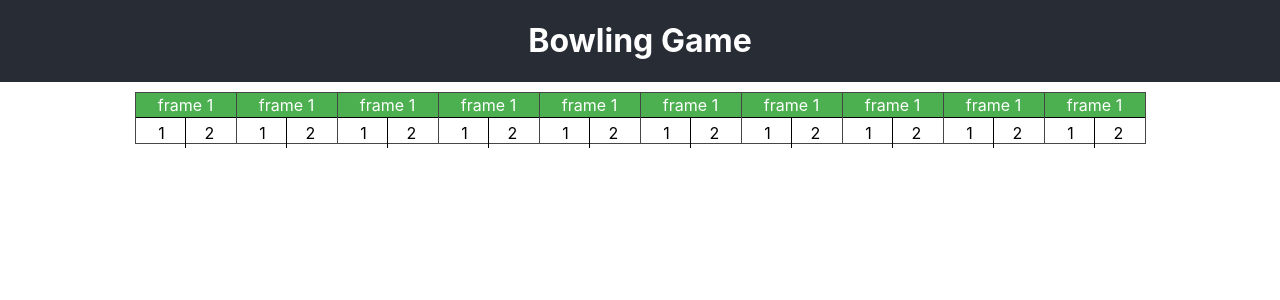
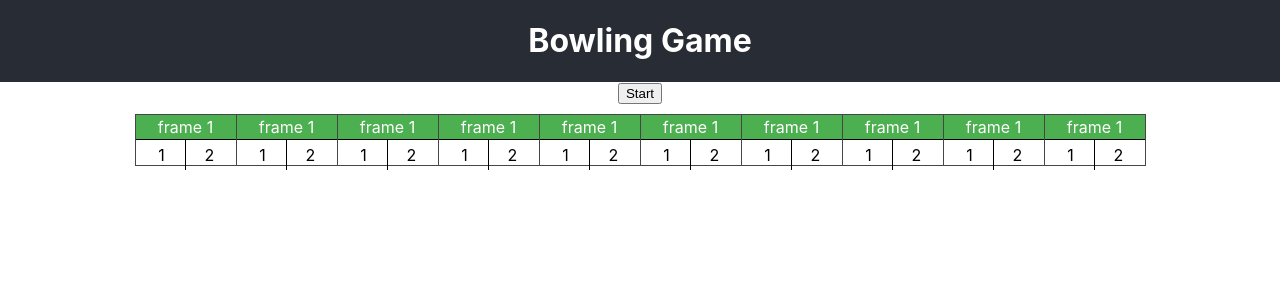
Before and after one commit to naveen5765/bowling-game-kata, a React (Create React App) app: page / in a window 1280 px wide. Shown: the top 300 px of the page. Built offline with nearby package versions, Linux system fonts and the light colour scheme; the HTML template or start-up script is replaced by a standard one.

Commit message:
feat: Show a start button and on click of it, generate 20 random rolls

```diff
--- a/src/App.js
+++ b/src/App.js
@@ -3,6 +3,17 @@ import './App.css';
 import FrameComponent from './components/Frame-component';
 
 class App extends Component {
+  constructor(){
+    super();
+    this.scoreBoard = [];
+  }
+
+  rollPins = () =>{
+    for(let i=0; i<20 ; i++){
+      this.scoreBoard.push(Math.random());
+    }
+  }
+
   render() {
     return (
       <div className="App">
@@ -11,6 +22,9 @@ class App extends Component {
             Bowling Game
           </h1>
         </header>
+        <button
+          className="btn_generate"
+          onClick={this.rollPins()}>Start</button>
         <div className="scoreBoard">
             <FrameComponent />
             <FrameComponent />
```
Also changed, not shown: 1 other file (tests, documents, lock files or other folders).
